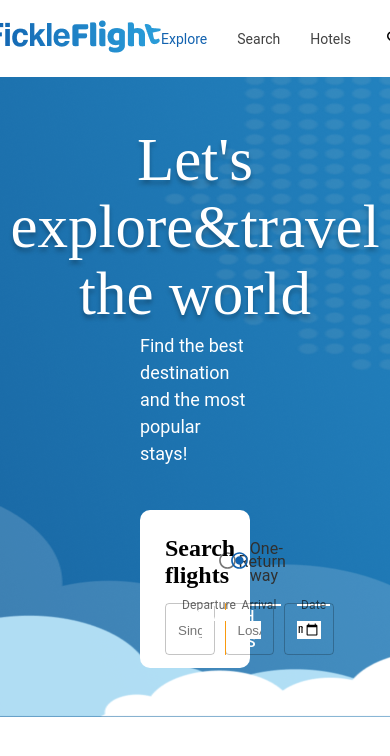
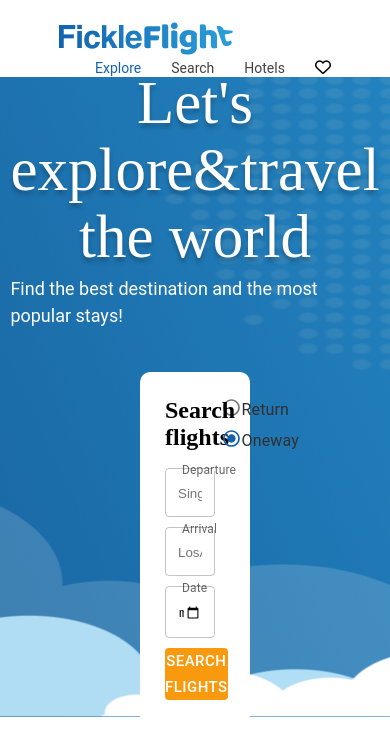
Before and after one commit to NuraibEsger/FickleFlight, a plain HTML site: page index.html in a window 390 px wide. Drawn offline with Linux system fonts and the light colour scheme; a script that the page names is missing.

Commit message:
search section was responsived

```diff
--- a/assets/sass/abstracts/_media-query.scss
+++ b/assets/sass/abstracts/_media-query.scss
@@ -0,0 +1,16 @@
+@media (max-width:768px){
+
+    .search-form-input{
+        display: flex;
+        flex-direction: column;
+
+        &-row{
+            display: flex;
+            flex-direction: column;
+        }
+    }
+    .flight-option{
+        display: flex;
+        flex-direction: column;
+    }
+}
--- a/assets/sass/base/_base.scss
+++ b/assets/sass/base/_base.scss
@@ -1,5 +1,3 @@
-
-
 a{
     font-family: Roboto;
     font-size: 14px;
@@ -25,3 +23,10 @@
     font-weight: 400;
     line-height: 27px;
 }
+
+ul{
+    display: flex;
+    justify-content: center;
+    align-items: center;
+    gap: 30px;
+}
--- a/assets/sass/components/_buttons.scss
+++ b/assets/sass/components/_buttons.scss
@@ -1,5 +1,4 @@
 .button-group{
-    width: 15%;
     height: 100%;
     display: flex;
     padding: 5px;
@@ -11,7 +10,6 @@
 
     &-search{
         display: flex;
-        width: 100%;
         height: 100%;
         flex-direction: column;
         justify-content: center;
--- a/assets/sass/utilities/_container.scss
+++ b/assets/sass/utilities/_container.scss
@@ -1,5 +1,6 @@
 .navbar{
     display: flex;
+    flex-wrap: wrap;
     justify-content: space-between;
     align-items: center;
     flex: 1 0 0;
@@ -48,12 +49,11 @@
 
 .search{
     width: 100%;
-    height: 640px;
-    align-self: stretch;
+    display: flex;
+    flex-direction: column;
 
     &-form{
         width: 100%;
-        height: 158px;
         display: flex;
         padding: 20px;
         flex-direction: column;
@@ -90,12 +90,15 @@
                     display: inline-flex;
                     align-items: center;
 
+                    :hover{
+                        cursor: pointer;
+                    }
+
                     &-icon{
                         display: flex;
                         padding: 9px;
                         align-items: center;
                         gap: 10px;
-
                     }
 
                     &-text{
@@ -114,6 +117,10 @@
                     height: auto;
                     display: inline-flex;
                     align-items: center;
+
+                    :hover{
+                        cursor: pointer;
+                    }
 
                     &-text{
                         color: $text-color;
@@ -167,7 +174,6 @@
                 }
 
                 &-date{
-                    width: 100%;
                     height: 100%;
                     display: flex;
                     flex-direction: column;
@@ -182,15 +188,14 @@
 
     }
     .container{
+        width: 100%;
         display: flex;
-        width: fixed;
         height: 640px;
         padding: 0px 140px;
         flex-direction: column;
         justify-content: center;
         align-items: center;
         gap: 43px;
-        flex-shrink: 0;
     }
     &-header{
         text-shadow: 0px 4px 4px rgba(0, 0, 0, 0.25);
--- a/assets/sass/utilities/_main.scss
+++ b/assets/sass/utilities/_main.scss
@@ -7,11 +7,6 @@
     flex-direction: column;
     align-items: center;
     gap: 5px;
-    align-self: stretch;
-}
-
-.cursor-img{
-    cursor: pointer;
 }
 
 .input{
--- a/index.html
+++ b/index.html
@@ -9,22 +9,33 @@
 </head>
 <body>
     <header class="header">
-        <nav class="navbar">
+        <div class="navbar">
             <div class="navbar-icon">
                 <img src="./assets/images/Fickleflight Logo.png" alt="">
             </div>
             <div class="navbar-items">
-                <ul class="navbar-menu">
+                <div class="hamburger-menu">
+                    <div class="hamburger-icon">
+                        <div class="bar"></div>
+                        <div class="bar"></div>
+                        <div class="bar"></div>
+                    </div>
+                </div>
+                <nav class="navbar-menu">
+                    <ul>
                         <li><a class="navbar-menu-explore" href="">Explore</a></li>
                         <li><a class="navbar-menu-search" href="">Search</a></li>
                         <li><a class="navbar-menu-hotels" href="">Hotels</a></li>
-                </ul>
-                <div class="navbar-items-wishlist">
-                    <i class="fa-regular fa-heart navbar-items-wishlist-icon"></i>
-                </div>
+                    </ul>
+                    <div class="navbar-items-wishlist">
+                        <i class="fa-regular fa-heart navbar-items-wishlist-icon"></i>
+                    </div>
+                </nav>
             </div>
-        </nav>
+        </div>
     </header>
+
+<!-- Search Section -->
 
     <section class="search">
         <div class="search-background">
@@ -51,7 +62,7 @@
                                         <path d="M10.4675 6.33317C8.16752 6.33317 6.30085 8.19984 6.30085 10.4998C6.30085 12.7998 8.16752 14.6665 10.4675 14.6665C12.7675 14.6665 14.6342 12.7998 14.6342 10.4998C14.6342 8.19984 12.7675 6.33317 10.4675 6.33317ZM10.4675 2.1665C5.86752 2.1665 2.13419 5.89984 2.13419 10.4998C2.13419 15.0998 5.86752 18.8332 10.4675 18.8332C15.0675 18.8332 18.8009 15.0998 18.8009 10.4998C18.8009 5.89984 15.0675 2.1665 10.4675 2.1665ZM10.4675 17.1665C6.78419 17.1665 3.80085 14.1832 3.80085 10.4998C3.80085 6.8165 6.78419 3.83317 10.4675 3.83317C14.1509 3.83317 17.1342 6.8165 17.1342 10.4998C17.1342 14.1832 14.1509 17.1665 10.4675 17.1665Z" fill="#1262AE"/>
                                     </svg>
                                 </div>
-                                <p class="radio-one-way-text">One-way</p>
+                                <p class="radio-one-way-text">Oneway</p>
                             </div>
                         </div>
                     </div>
--- a/scripts/script.js
+++ /dev/null
@@ -1,21 +0,0 @@
-const hamburger = document.querySelector(".hamburger");
-const navMenu = document.querySelector(".navbar-menu");
-
-hamburger.addEventListener("click", ()=> {
-    hamburger.classList.toggle("active");
-    navMenu.classList.toggle("active")
-})
-
-const menuExplore = document.querySelector(".navbar-menu-explore")
-const menuSearch = document.querySelector(".navbar-menu-search")
-const menuHotels = document.querySelector(".navbar-menu-hotels")
-
-menuExplore.addEventListener("click", ()=>{
-    hamburger.classList.remove("active")
-})
-menuSearch.addEventListener("click", ()=>{
-    hamburger.classList.remove("active")
-})
-menuHotels.addEventListener("click", ()=>{
-    hamburger.classList.remove("active")
-})
```
Also changed, not shown: assets/sass/layout/_header.scss (line endings or trailing spaces), assets/style.css, 1 other file.
